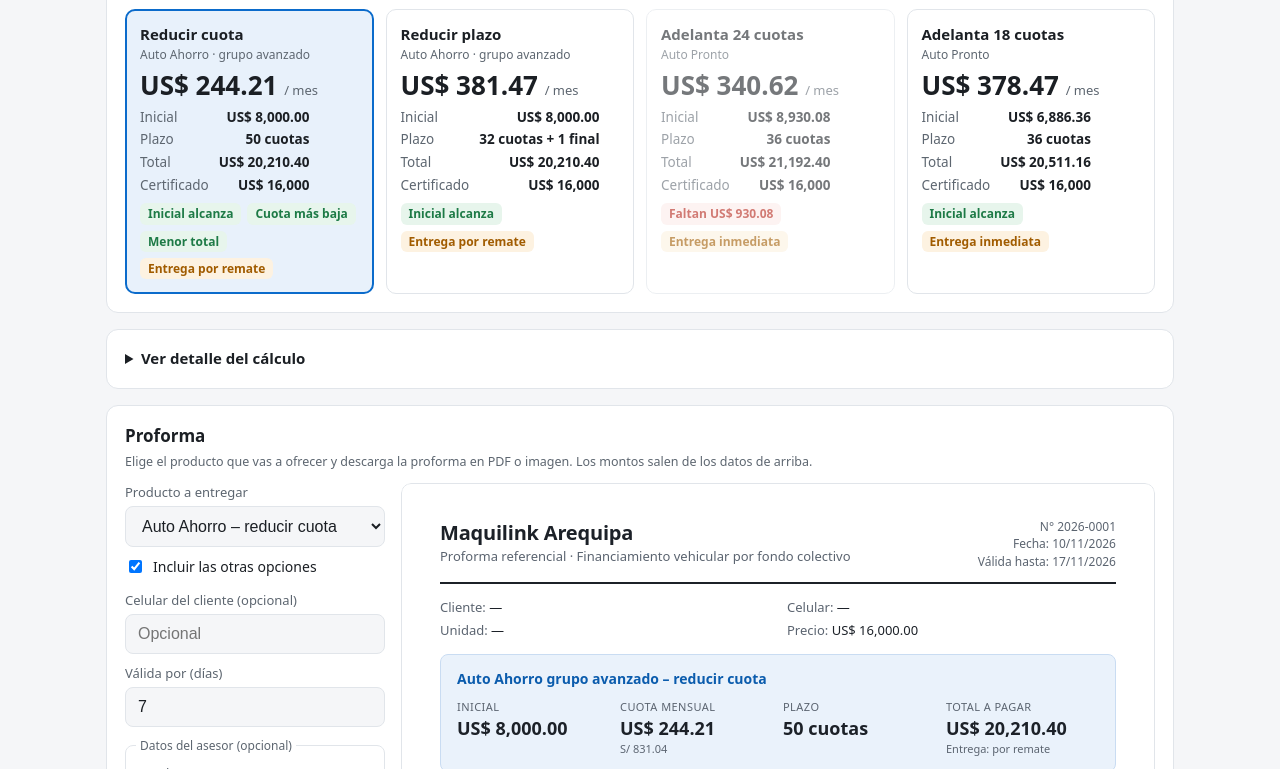
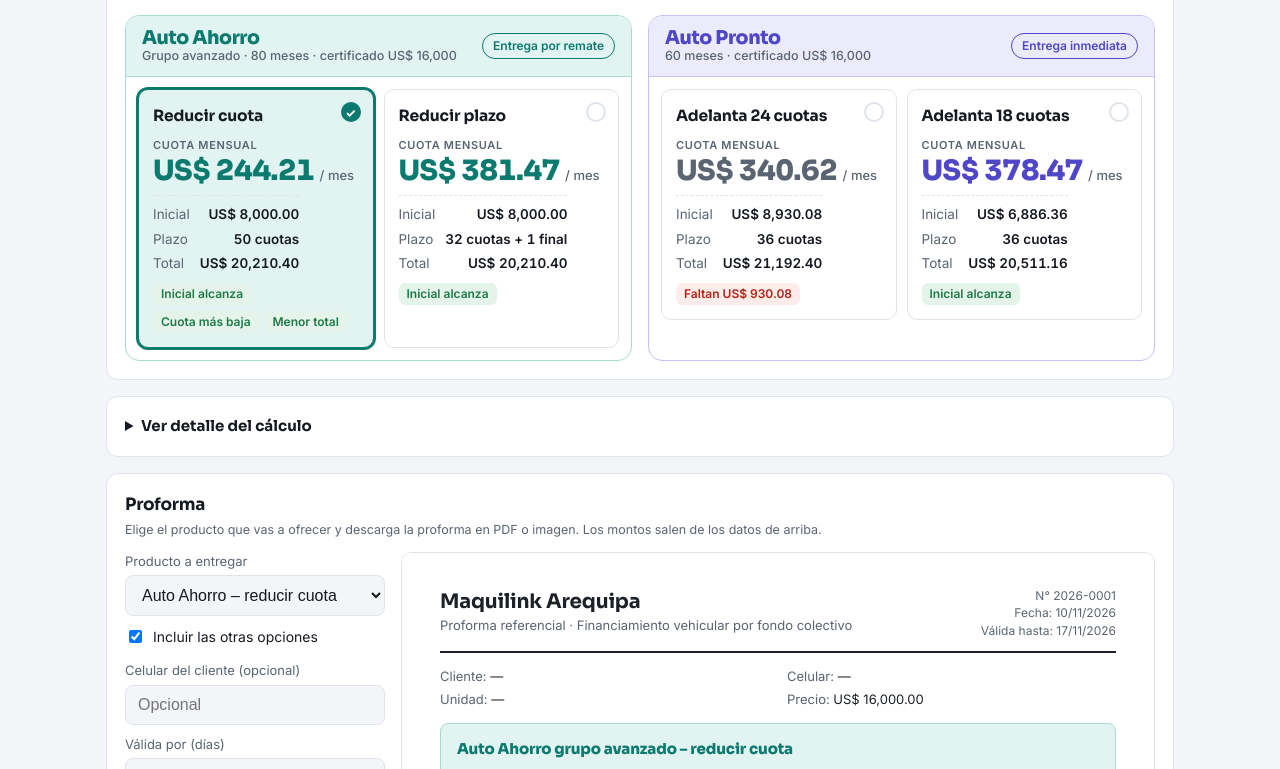
Before and after one commit to yehisoncsalas-art/calculadora-maquilink-arequipa, a plain HTML site: page index.html in a window 1280 px wide. Shown: the part 331-1100 px from the top of the page. Drawn offline with nearby package versions, Linux system fonts and the light colour scheme.

Commit message:
Colores y tipografia por producto
Co-Authored-By: Claude Opus 5.5 <noreply@anthropic.com>

```diff
--- a/index.html
+++ b/index.html
@@ -5,25 +5,40 @@
 <meta name="viewport" content="width=device-width, initial-scale=1, viewport-fit=cover">
 <title>Calculadora Maquilink Arequipa</title>
 <meta name="claude:viewport-fit-sides" content="cover">
+<link rel="preconnect" href="https://fonts.googleapis.com">
+<link rel="preconnect" href="https://fonts.gstatic.com" crossorigin>
+<link rel="stylesheet" href="https://fonts.googleapis.com/css2?family=Sora:wght@600;700;800&family=Inter:wght@400;500;600&display=swap">
 <style>
+/* Cada producto tiene su color: Auto Ahorro = verde azulado (ahorro, paciencia), Auto Pronto = índigo (rapidez) */
 :root{
-  --bg:#f5f6f8; --card:#ffffff; --ink:#1b1f24; --muted:#5d6670; --line:#e1e5ea;
-  --accent:#0b6bcb; --accent-soft:#e8f1fb; --ok:#1d7a46; --ok-soft:#e7f5ec; --warn:#a15c00; --warn-soft:#fdf2e1; --bad:#b42318; --bad-soft:#fdecea;
+  --bg:#f3f5f8; --card:#ffffff; --ink:#151a21; --muted:#5a6472; --line:#dfe4ea;
+  --accent:#0b6bcb; --accent-soft:#e8f1fb; --ok:#1d7a46; --ok-soft:#e5f4ea; --warn:#9a5600; --warn-soft:#fcf0dc; --bad:#b42318; --bad-soft:#fdecea;
+  --ah:#0d7a6f; --ah-soft:#e2f4f1; --ah-line:#a7dcd3;
+  --ap:#4f46c8; --ap-soft:#ecebfc; --ap-line:#c5c1f3;
+  --f-display:"Sora",system-ui,-apple-system,"Segoe UI",sans-serif;
+  --f-body:"Inter",system-ui,-apple-system,"Segoe UI",Roboto,sans-serif;
 }
 @media (prefers-color-scheme: dark){
   :root:not([data-theme="light"]){
-    --bg:#101318; --card:#181c22; --ink:#e8ebef; --muted:#9aa3ad; --line:#2a3038;
+    --bg:#0f1217; --card:#171b22; --ink:#e9ecf0; --muted:#9ba4b0; --line:#2a3039;
     --accent:#5aa7f0; --accent-soft:#172a3d; --ok:#5fcf8f; --ok-soft:#14291d; --warn:#f0b35a; --warn-soft:#2d2210; --bad:#f28b82; --bad-soft:#2e1614;
+    --ah:#4fd1bf; --ah-soft:#10302c; --ah-line:#1f5a52;
+    --ap:#a5a0ff; --ap-soft:#1f1d45; --ap-line:#3b377a;
     color-scheme:dark;
   }
 }
 :root[data-theme="dark"]{
-  --bg:#101318; --card:#181c22; --ink:#e8ebef; --muted:#9aa3ad; --line:#2a3038;
+  --bg:#0f1217; --card:#171b22; --ink:#e9ecf0; --muted:#9ba4b0; --line:#2a3039;
   --accent:#5aa7f0; --accent-soft:#172a3d; --ok:#5fcf8f; --ok-soft:#14291d; --warn:#f0b35a; --warn-soft:#2d2210; --bad:#f28b82; --bad-soft:#2e1614;
+  --ah:#4fd1bf; --ah-soft:#10302c; --ah-line:#1f5a52;
+  --ap:#a5a0ff; --ap-soft:#1f1d45; --ap-line:#3b377a;
   color-scheme:dark;
 }
 *{box-sizing:border-box}
-body{margin:0;background:var(--bg);color:var(--ink);font:15px/1.45 system-ui,-apple-system,"Segoe UI",Roboto,sans-serif}
+body{margin:0;background:var(--bg);color:var(--ink);font:15px/1.5 var(--f-body)}
+h1,h2,.card h2{font-family:var(--f-display);letter-spacing:-.015em}
+h1{font-weight:800}
+h2{font-weight:700}
 .wrap{max-width:1100px;margin:0 auto;padding-block:20px 48px;padding-left:max(16px,env(safe-area-inset-left,0px));padding-right:max(16px,env(safe-area-inset-right,0px))}
 .card,.grid2>*{min-width:0}
 h1{font-size:22px;margin:0 0 4px}
@@ -66,23 +81,33 @@ tr.tot td{font-weight:700;border-bottom:none}
 button{padding:9px 14px;border-radius:8px;border:1px solid var(--line);background:var(--card);color:var(--ink);font-size:14px;cursor:pointer}
 button.primary{background:var(--accent);border-color:var(--accent);color:#fff}
 @media print{.noprint{display:none}body{background:#fff}.card{break-inside:avoid}}
-/* Resumen de opciones */
-.tiles{display:grid;grid-template-columns:repeat(auto-fit,minmax(min(230px,100%),1fr));gap:12px}
-.tile{display:flex;flex-direction:column;gap:8px;text-align:left;padding:14px;border:1px solid var(--line);border-radius:10px;background:var(--card);color:var(--ink);font:inherit;cursor:pointer;min-width:0}
-.tile:hover{border-color:var(--accent)}
-.tile:focus-visible{outline:2px solid var(--accent);outline-offset:2px}
-.tile.sel{border:2px solid var(--accent);padding:13px;background:var(--accent-soft)}
-.tile .nm{font-weight:700;font-size:15px}
-.tile .fam{font-size:12px;color:var(--muted)}
-.tile .cuota{font-size:26px;font-weight:700;font-variant-numeric:tabular-nums;line-height:1.1}
-.tile .cuota small{font-size:13px;font-weight:400;color:var(--muted)}
-.tile dl{display:grid;grid-template-columns:auto 1fr;gap:3px 10px;margin:0;font-size:13.5px}
+/* Resumen de opciones: un bloque por producto, cada uno con su color */
+.fams{display:grid;grid-template-columns:repeat(auto-fit,minmax(min(440px,100%),1fr));gap:16px}
+.fam{--c:var(--ah);--cs:var(--ah-soft);--cl:var(--ah-line);border:1px solid var(--cl);border-radius:14px;overflow:hidden;background:var(--card);min-width:0}
+.fam.ap{--c:var(--ap);--cs:var(--ap-soft);--cl:var(--ap-line)}
+.fam-hd{background:var(--cs);padding:12px 16px;display:flex;align-items:center;justify-content:space-between;gap:10px;flex-wrap:wrap;border-bottom:1px solid var(--cl)}
+.fam-hd .ttl{font-family:var(--f-display);font-weight:800;font-size:19px;color:var(--c);letter-spacing:-.02em;line-height:1.15}
+.fam-hd .ttl small{display:block;font-family:var(--f-body);font-weight:500;font-size:12.5px;color:var(--muted);letter-spacing:0}
+.fam-hd .pill{font-size:12px;font-weight:600;color:var(--c);border:1px solid var(--c);border-radius:999px;padding:3px 10px;white-space:nowrap}
+.tiles{display:grid;grid-template-columns:repeat(auto-fit,minmax(min(190px,100%),1fr));gap:10px;padding:12px}
+.tile{position:relative;display:flex;flex-direction:column;gap:10px;text-align:left;padding:14px;border:1px solid var(--line);border-radius:10px;background:var(--card);color:var(--ink);font:inherit;cursor:pointer;min-width:0;transition:border-color .15s,box-shadow .15s}
+.tile:hover{border-color:var(--c)}
+.tile:focus-visible{outline:2px solid var(--c);outline-offset:2px}
+.tile.sel{border-color:var(--c);box-shadow:0 0 0 2px var(--c);background:var(--cs)}
+.tile .nm{font-family:var(--f-display);font-weight:700;font-size:15.5px;letter-spacing:-.01em;padding-right:24px}
+.tile .check{position:absolute;top:12px;right:12px;width:20px;height:20px;border-radius:50%;border:2px solid var(--line);display:grid;place-items:center;font-size:12px;font-weight:800;color:transparent}
+.tile.sel .check{background:var(--c);border-color:var(--c);color:var(--card)}
+.tile .cuota{font-family:var(--f-display);font-size:28px;font-weight:800;color:var(--c);font-variant-numeric:tabular-nums;line-height:1;letter-spacing:-.02em}
+.tile .cuota small{font-family:var(--f-body);font-size:13px;font-weight:500;color:var(--muted);letter-spacing:0}
+.tile .lbl{font-size:11px;font-weight:600;text-transform:uppercase;letter-spacing:.06em;color:var(--muted);margin-bottom:-6px}
+.tile dl{display:grid;grid-template-columns:auto 1fr;gap:4px 10px;margin:0;font-size:13.5px;border-top:1px dashed var(--line);padding-top:8px}
 .tile dt{color:var(--muted)}
 .tile dd{margin:0;text-align:right;font-variant-numeric:tabular-nums;font-weight:600}
 .tile .badges{display:flex;flex-wrap:wrap;gap:6px}
-.tile.off{opacity:.6}
-details.det summary{cursor:pointer;font-weight:600;font-size:15px}
-details.det .sub{border:1px solid var(--line);border-radius:10px;padding:14px;min-width:0}
+.tile.off .cuota{color:var(--muted)}
+@media (prefers-reduced-motion:reduce){.tile{transition:none}}
+details.det summary{cursor:pointer;font-family:var(--f-display);font-weight:700;font-size:15px}
+details.det .subp{border:1px solid var(--line);border-radius:10px;padding:14px;min-width:0}
 /* Proforma: hoja de papel, siempre clara (se descarga como documento) */
 .pf-layout{display:grid;grid-template-columns:minmax(0,260px) minmax(0,1fr);gap:16px;align-items:start}
 @media (max-width:760px){.pf-layout{grid-template-columns:minmax(0,1fr)}}
@@ -101,8 +126,11 @@ details.det .sub{border:1px solid var(--line);border-radius:10px;padding:14px;mi
 .sheet .muted{color:var(--pm)}
 .sheet .meta{text-align:right;font-size:12px;color:var(--pm);white-space:nowrap}
 .sheet .who{display:grid;grid-template-columns:repeat(2,minmax(0,1fr));gap:4px 18px;margin-bottom:14px}
-.sheet .hero{background:var(--pas);border:1px solid #c9dcf2;border-radius:8px;padding:14px 16px;margin-bottom:14px}
-.sheet .hero .t{color:var(--pa);font-weight:700;font-size:14px;margin-bottom:10px}
+.sheet .hero{background:#e2f4f1;border:1px solid #a7dcd3;border-radius:8px;padding:14px 16px;margin-bottom:14px}
+.sheet .hero .t{color:#0d7a6f;font-family:var(--f-display);font-weight:800;font-size:15px;margin-bottom:10px;letter-spacing:-.01em}
+.sheet .hero.ap{background:#ecebfc;border-color:#c5c1f3}
+.sheet .hero.ap .t{color:#4f46c8}
+.sheet .brand,.sheet .hero .v{font-family:var(--f-display)}
 .sheet .hero .k{display:grid;grid-template-columns:repeat(4,minmax(0,1fr));gap:10px}
 .sheet .hero .l{font-size:11px;color:var(--pm);text-transform:uppercase;letter-spacing:.04em}
 .sheet .hero .v{font-size:18px;font-weight:700;font-variant-numeric:tabular-nums}
@@ -145,13 +173,13 @@ details.det .sub{border:1px solid var(--line);border-radius:10px;padding:14px;mi
   <div class="card">
     <h2>Opciones para el cliente</h2>
     <p class="note" style="margin:0 0 12px">Toca una opción para usarla en la proforma.</p>
-    <div class="tiles" id="resumen"></div>
+    <div class="fams" id="resumen"></div>
   </div>
   <details class="card det" id="detalle">
     <summary>Ver detalle del cálculo</summary>
     <div class="grid2" style="margin-top:14px">
-      <div class="sub" id="ahorro"></div>
-      <div class="sub" id="pronto"></div>
+      <div class="subp" id="ahorro"></div>
+      <div class="subp" id="pronto"></div>
     </div>
   </details>
 
@@ -352,9 +380,9 @@ function renderResumen(precio, inicial){
   const viables = Object.keys(ops).filter(k=>ops[k].ok && !(ops[k].falta > 0.005));
   const menorCuota = viables.reduce((m,k)=> m===null || ops[k].cuota < ops[m].cuota ? k : m, null);
   const menorTotal = viables.reduce((m,k)=> m===null || ops[k].total < ops[m].total ? k : m, null);
-  const NOMBRE_CORTO = { ah_rc:['Reducir cuota','Auto Ahorro · grupo avanzado'], ah_rp:['Reducir plazo','Auto Ahorro · grupo avanzado'], ap_24:['Adelanta 24 cuotas','Auto Pronto'], ap_18:['Adelanta 18 cuotas','Auto Pronto'] };
-  $('resumen').innerHTML = Object.keys(ops).map(k=>{
-    const x = ops[k], [nm, fam] = NOMBRE_CORTO[k];
+  const NOMBRE_CORTO = { ah_rc:'Reducir cuota', ah_rp:'Reducir plazo', ap_24:'Adelanta 24 cuotas', ap_18:'Adelanta 18 cuotas' };
+  const tile = k => {
+    const x = ops[k];
     const falta = x.falta > 0.005, viable = x.ok && !falta;
     let estado;
     if (!x.ok) estado = `<span class="tag bad">Inicial insuficiente</span>`;
@@ -363,19 +391,26 @@ function renderResumen(precio, inicial){
     const extras = [];
     if (k === menorCuota) extras.push('<span class="tag ok">Cuota más baja</span>');
     if (k === menorTotal) extras.push('<span class="tag ok">Menor total</span>');
-    extras.push(x.entrega === 'Inmediata' ? '<span class="tag warn">Entrega inmediata</span>' : '<span class="tag warn">Entrega por remate</span>');
     return `<button type="button" class="tile${k===sel?' sel':''}${viable?'':' off'}" data-k="${k}" aria-pressed="${k===sel}">
-      <div><div class="nm">${nm}</div><div class="fam">${fam}</div></div>
+      <span class="check" aria-hidden="true">✓</span>
+      <div class="nm">${NOMBRE_CORTO[k]}</div>
+      <div class="lbl">Cuota mensual</div>
       <div class="cuota">${x.ok ? usd(Math.max(x.cuota,0)) : '—'} <small>/ mes</small></div>
       <dl>
         <dt>Inicial</dt><dd>${usd(x.inicial)}</dd>
         <dt>Plazo</dt><dd>${x.plazo.replace(/ \+ 1 final de US\$ [\d,.]+/,' + 1 final')}</dd>
         <dt>Total</dt><dd>${usd(x.total)}</dd>
-        <dt>Certificado</dt><dd>${x.cert}</dd>
       </dl>
       <div class="badges">${estado}${extras.join('')}</div>
     </button>`;
-  }).join('');
+  };
+  const familia = (cls, titulo, sub, pill, keys) => `<section class="fam ${cls}" aria-label="${titulo}">
+      <div class="fam-hd"><div class="ttl">${titulo}<small>${sub}</small></div><span class="pill">${pill}</span></div>
+      <div class="tiles">${keys.map(tile).join('')}</div>
+    </section>`;
+  $('resumen').innerHTML =
+    familia('ah', 'Auto Ahorro', `Grupo avanzado · 80 meses · certificado ${ops.ah_rc.cert}`, 'Entrega por remate', ['ah_rc','ah_rp']) +
+    familia('ap', 'Auto Pronto', `60 meses · certificado ${ops.ap_24.cert}`, 'Entrega inmediata', ['ap_24','ap_18']);
 }
 document.getElementById('resumen').addEventListener('click', e=>{
   const t = e.target.closest('.tile'); if (!t) return;
@@ -436,7 +471,7 @@ function renderProforma(){
     <div><span class="muted">Precio:</span> ${usd(precio)}</div></div>`;
   if (!x.ok) h += `<div class="warnbox">La inicial de ${usd(inicial)} no alcanza para la inscripción y la 1ra cuota del grupo avanzado. Elige otro producto o sube la inicial.</div>`;
   if (x.falta > 0.005) h += `<div class="warnbox">Esta opción necesita una inicial de ${usd(x.inicial)}; el cliente indicó ${usd(inicial)} (faltan ${usd(x.falta)}).</div>`;
-  h += `<div class="hero"><div class="t">${NOMBRES[key]}</div><div class="k">
+  h += `<div class="hero ${key.slice(0,2)}"><div class="t">${NOMBRES[key]}</div><div class="k">
     <div><div class="l">Inicial</div><div class="v">${usd(x.inicial)}</div></div>
     <div><div class="l">Cuota mensual</div><div class="v">${usd(Math.max(x.cuota,0))}</div><div class="s">S/ ${fmt(Math.max(x.cuota,0)*x.tc)}</div></div>
     <div><div class="l">Plazo</div><div class="v">${x.plazo}</div></div>
```
